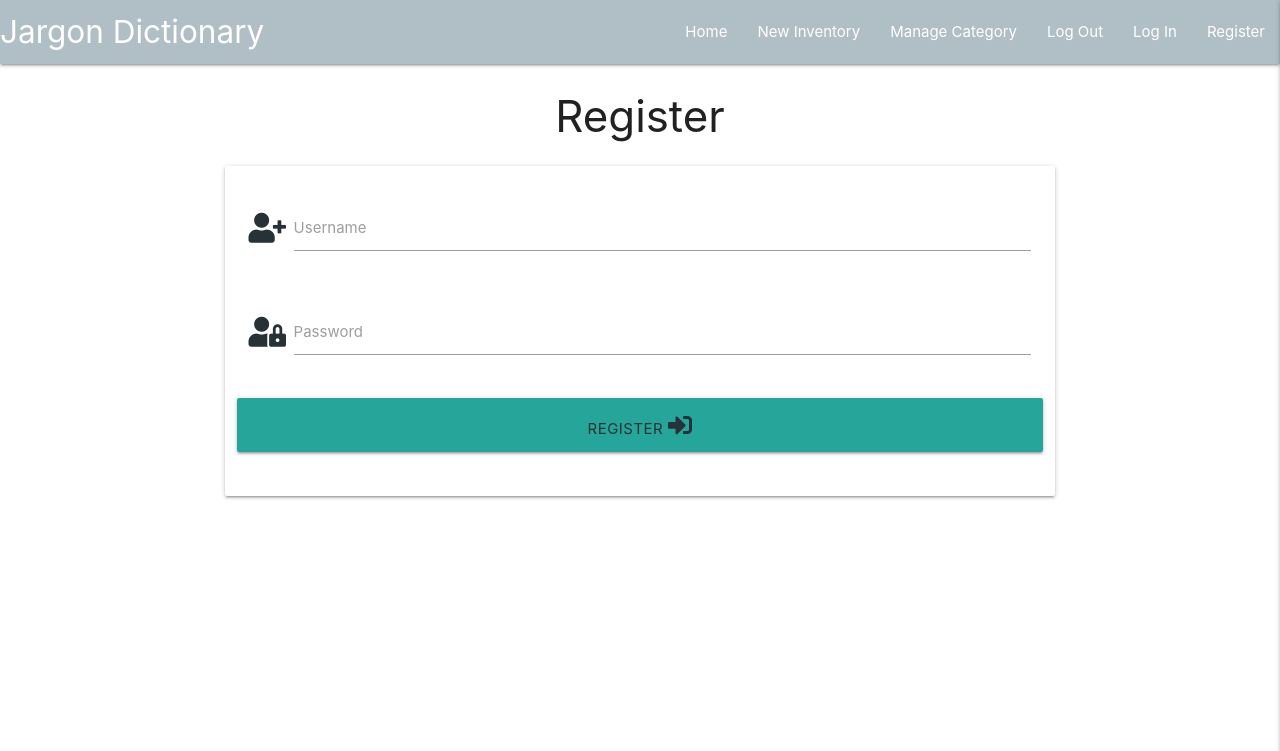
After one commit to Code-Institute-Submissions/milestone3-project, a Flask app: page /register in a window 1280 px wide. The commit adds this page. Shown: the top 751 px of the page. Run offline with Flask 2, Linux system fonts and the light colour scheme; some libraries are stand-ins or nearby versions.

Commit message:
Add Register Template

```diff
--- a/app.py
+++ b/app.py
@@ -4,6 +4,7 @@ from flask import (
     redirect, request, session, url_for)
 from flask_pymongo import PyMongo
 from bson.objectid import ObjectId
+from werkzeug.security import generate_password_hash, check_password_hash
 if os.path.exists("env.py"):
     import env
 
@@ -24,6 +25,11 @@ def get_inventories():
     return render_template("inventories.html", inventories=inventories)
 
 
+@app.route("/register", methods=["GET", "POST"])
+def register():
+    return render_template("register.html")
+
+
 if __name__ == "__main__":
     app.run(host=os.environ.get("IP"),
             port=int(os.environ.get("PORT")),
--- a/templates/base.html
+++ b/templates/base.html
@@ -19,12 +19,12 @@
             <a href="{{ url_for('get_inventories') }}" class="brand-logo">Jargon Dictionary</a>
             <a href="#" data-target="mobile-demo" class="sidenav-trigger right"><i class="fas fa-bars"></i></a>
             <ul class="right hide-on-med-and-down">
-                <li><a href="">Home</a></li>
-                <li><a href="">New Inventory</a></li>
-                <li><a href="">Manage Category</a></li>
-                <li><a href="">Log Out</a></li>
-                <li><a href="">Log In</a></li>
-                <li><a href="">Register</a></li>
+                <li><a href="{{ url_for('get_inventories') }}">Home</a></li>
+                <li><a href="#">New Inventory</a></li>
+                <li><a href="#">Manage Category</a></li>
+                <li><a href="#">Log Out</a></li>
+                <li><a href="#">Log In</a></li>
+                <li><a href="{{ url_for('register') }}">Register</a></li>
             </ul>
             </div>
         </nav>
@@ -33,11 +33,11 @@
         <ul class="sidenav" id="mobile-demo">
             <li><h4 class="center-align blue-grey-text text-darken-4">Jargon Dictionary</h4></li>
             <li><a href="{{ url_for('get_inventories') }}">Home</a></li>
-            <li><a href="">New Inventory</a></li>
-            <li><a href="">Manage Category</a></li>
-            <li><a href="">Log Out</a></li>
-            <li><a href="">Log In</a></li>
-            <li><a href="">Register</a></li>
+            <li><a href="#">New Inventory</a></li>
+            <li><a href="#">Manage Category</a></li>
+            <li><a href="#">Log Out</a></li>
+            <li><a href="#">Log In</a></li>
+            <li><a href="{{ url_for('register') }}">Register</a></li>
         </ul>
     </header>
 
--- /dev/null
+++ b/templates/register.html
@@ -0,0 +1,37 @@
+{% extends "base.html" %}
+{% block content %}
+
+    <h3 class="center-align">Register</h3>
+
+    <div class="row">
+        <form class="col s12 m8 offset-m2" method="POST" action="{{ url_for('register') }}">
+            <div class="card-panel">
+                <!-- username -->
+                <div class="row">
+					<div class="input-field col s12">
+						<i class="fas fa-user-plus prefix blue-grey-text text-darken-4"></i>
+						<input id="username" name="username" type="text" minlength="5"
+                            maxlength="15" pattern="^[a-zA-Z0-9]{5,15}$" class="validate" required>
+						<label for="username">Username</label>
+					</div>
+                </div>
+                <!-- passowrd -->
+                <div class="row">
+                    <div class="input-field col s12">
+						<i class="fas fa-user-lock prefix blue-grey-text text-darken-4"></i>
+                        <input id="password" name="password" type="password" minlength="5"
+                            maxlength="15" pattern="^[a-zA-Z0-9]{5,15}$" class="validate" required>
+                        <label for="password">Password</label>
+                    </div>
+                </div>
+                <!-- register -->
+                <div class="row">
+                    <button type="submit" class="col s12 btn-large blue-grey-text text-darken-4 text-shadow">
+                        Register <i class="fas fa-sign-in-alt"></i>
+                    </button>
+                </div>
+            </div>
+        </form>
+    </div>
+
+{% endblock %}
```
